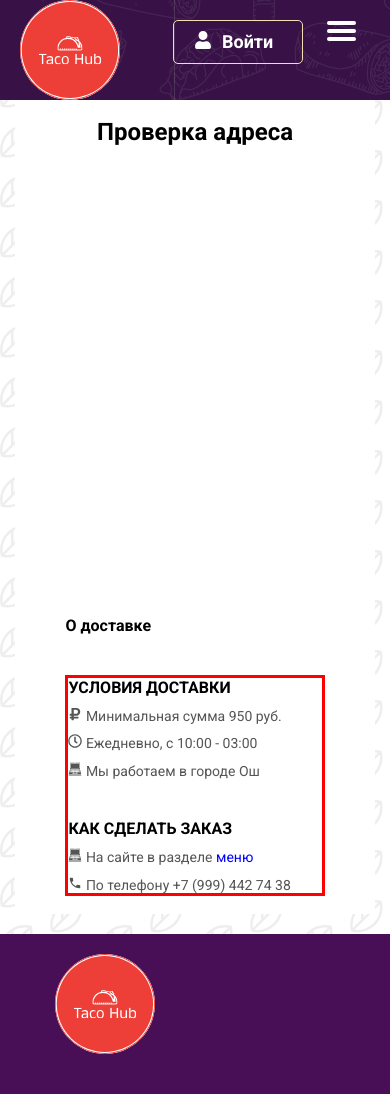
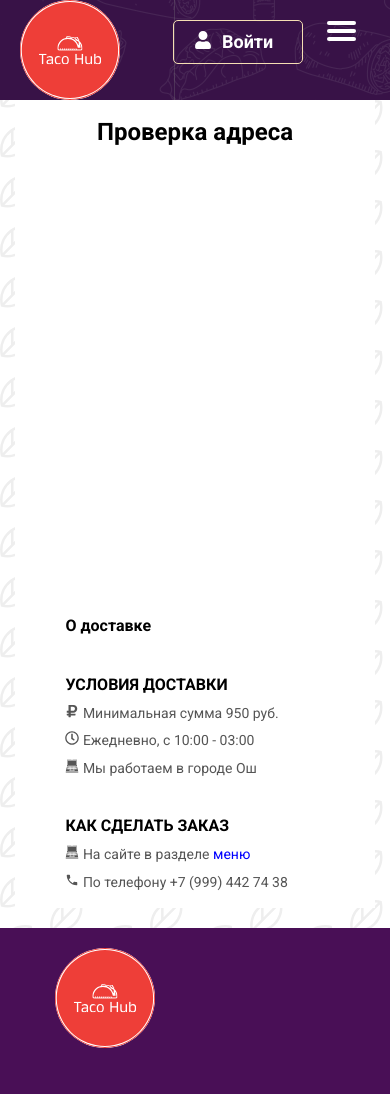
Before and after one commit to muhammed0405/tacohub, a React (Vite) app: page /address in a window 390 px wide. Shown: the top 1094 px of the page. Built offline with nearby package versions, Linux system fonts and the light colour scheme.

Commit message:
added link to map

```diff
--- a/src/Pages/OrderAddress/OrderAddress.scss
+++ b/src/Pages/OrderAddress/OrderAddress.scss
@@ -45,7 +45,6 @@
 
 
 		.address__rules__wrapper{
-			border: 3px solid red;
 			display: flex;
 			flex-wrap: wrap;
 			gap: 40px;
--- a/src/components/Header/HeaderMenu/HeaderMenu.tsx
+++ b/src/components/Header/HeaderMenu/HeaderMenu.tsx
@@ -75,7 +75,7 @@ function HeaderMenu() {
 							</i>
 						</Link>
 
-						<Link to="">Карта доставки</Link>
+						<Link to="/address">Карта доставки</Link>
 					</div>
 
 					<div className="header__content__menu__nav">
```
